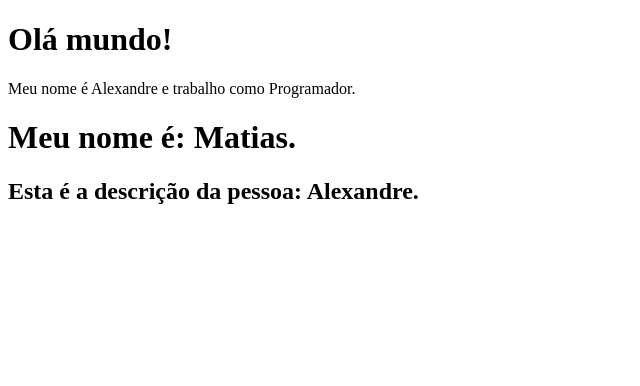
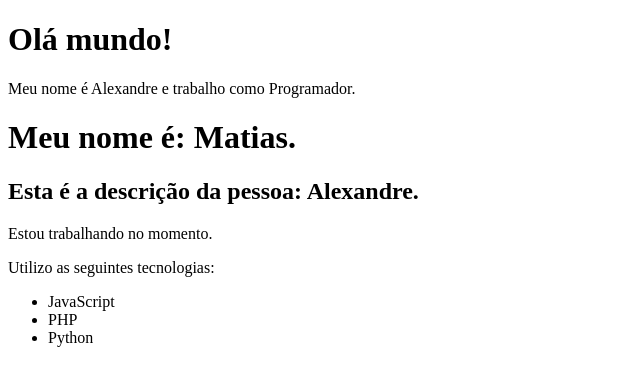
Before and after one commit to alexandresantosrn/VueProject, a Vue app in the folder 3_vue_project/: page / in a window 1280 px wide. Shown: the top 386 px of the page, without its empty margins (0-640 px from the left). Built offline with nearby package versions, Linux system fonts and the light colour scheme.

Commit message:
Corrigindo bugs.

```diff
--- a/3_vue_project/src/components/Information.vue
+++ b/3_vue_project/src/components/Information.vue
@@ -10,7 +10,7 @@
     </div>
 </template>
 
-<script lang="ts">
+<script>
 export default {
     name: 'Information'
 }
--- a/3_vue_project/src/components/Pessoa.vue
+++ b/3_vue_project/src/components/Pessoa.vue
@@ -1,14 +1,18 @@
 <template>
     <div>
         <h2>Esta é a descrição da pessoa: {{ nome }}.</h2>
+        <Information />
     </div>
 </template>
 
 <script>
+import Information from './Information.vue';
 
 export default {
     name: 'Pessoa',
-
+    components: {
+        Information
+    },
     data() {
         return {
             nome: 'Alexandre'
```
